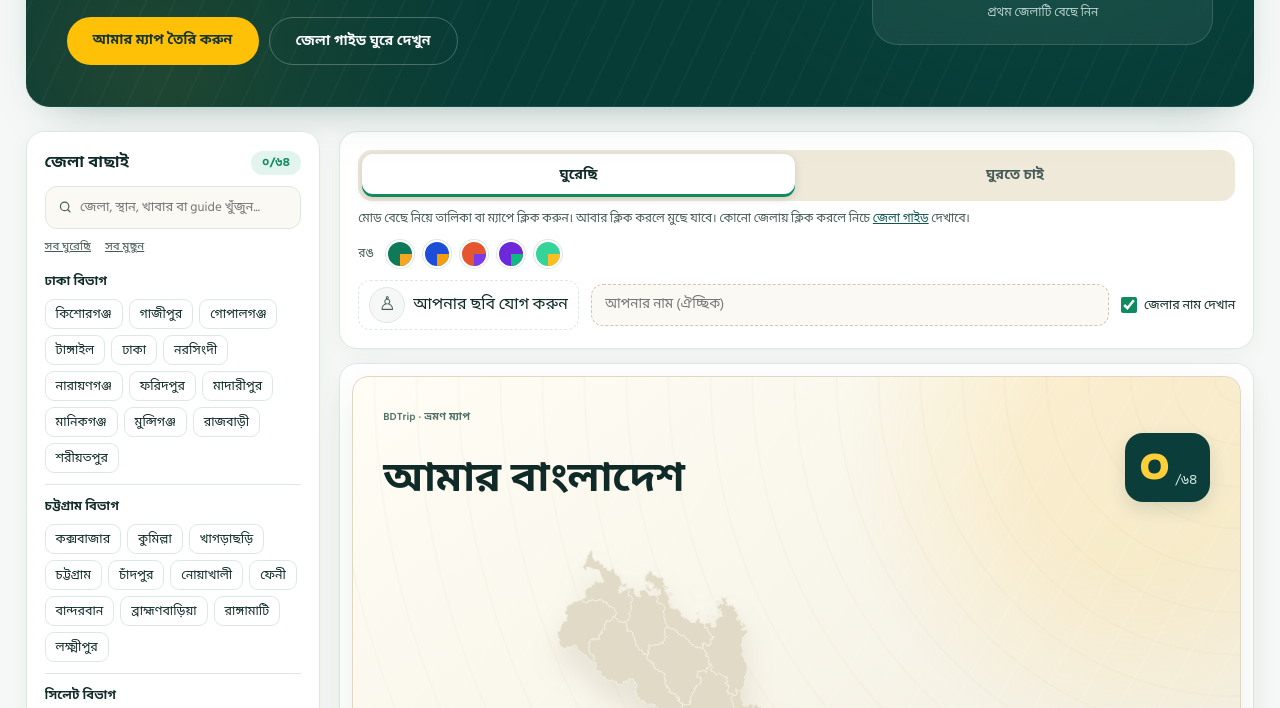
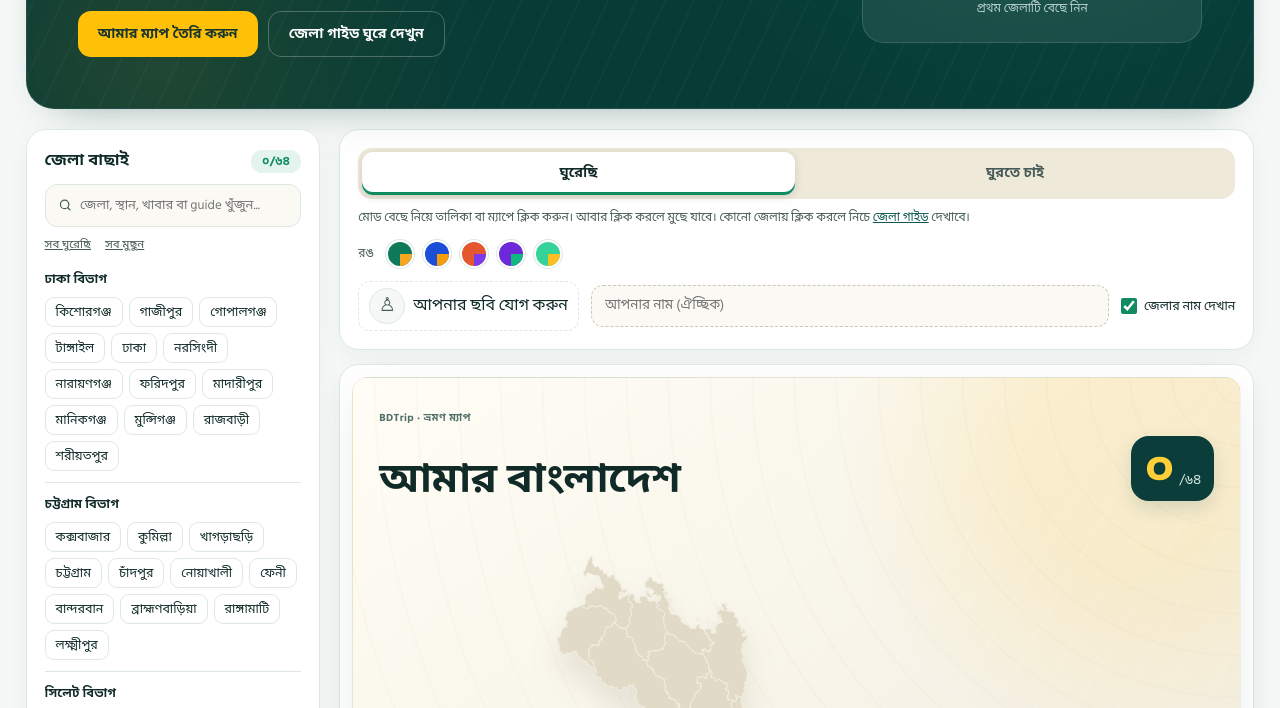
Before and after one commit to tanvirvolt/bdtrip, a website: page index.html in a window 1280 px wide. Shown: the part 385-1093 px from the top of the page. Drawn offline with Linux system fonts and the light colour scheme.

Commit message:
Enable homepage UI v3 stylesheet

```diff
--- a/index.html
+++ b/index.html
@@ -69,6 +69,7 @@ if ('serviceWorker' in navigator) window.addEventListener('load',()=>navigator.s
 <link rel="preload" as="style" href="/v2.css" onload="this.onload=null;this.rel='stylesheet'"><noscript><link rel="stylesheet" href="/v2.css"></noscript>
 <script type="application/ld+json">{"@context":"https://schema.org","@type":"FAQPage","mainEntity":[{"@type":"Question","name":"আমার বাছাই করা তথ্য কি সংরক্ষিত থাকে?","acceptedAnswer":{"@type":"Answer","text":"হ্যাঁ, শুধু আপনার ব্রাউজারে সেভ থাকে। BDTrip কোনো তথ্য সার্ভারে পাঠায় না।"}},{"@type":"Question","name":"ঘুরেছি আর ঘুরতে চাই এর মধ্যে পার্থক্য কী?","acceptedAnswer":{"@type":"Answer","text":"ঘুরেছি মোডে যেসব জেলায় গিয়েছেন সেগুলো এবং ঘুরতে চাই মোডে ভবিষ্যতের ট্রিপের জেলাগুলো আলাদা রঙে দেখায়।"}},{"@type":"Question","name":"ম্যাপ কোন সাইজে ডাউনলোড হয়?","acceptedAnswer":{"@type":"Answer","text":"ম্যাপ ১০৮০×১৩৫০ পিক্সেলের হাই-কোয়ালিটি ছবি এবং PDF-এ A4 সাইজে ডাউনলোড করা যায়।"}},{"@type":"Question","name":"BDTrip কি ফ্রি?","acceptedAnswer":{"@type":"Answer","text":"হ্যাঁ, BDTrip সম্পূর্ণ বিনামূল্যে ব্যবহার করা যায়।"}}]}</script>
   <link rel="stylesheet" href="/site-layout.css">
+  <link rel="stylesheet" href="/home-v3.css">
 </head>
 <body>
 
```
